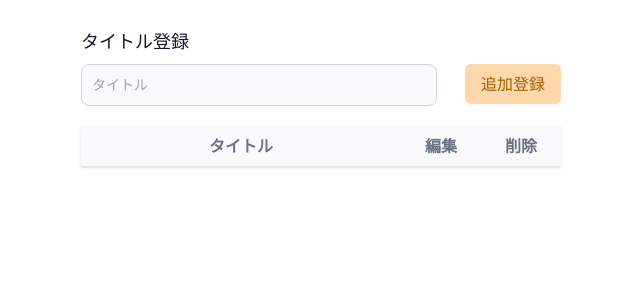
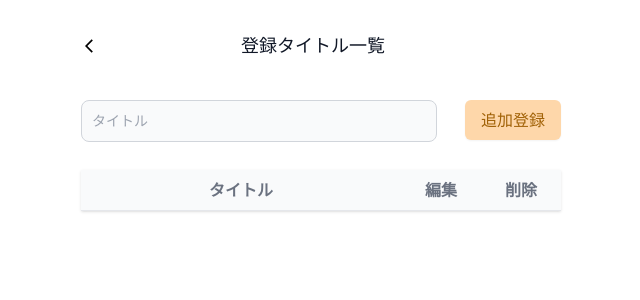
Before and after one commit to m0t0-taka/react-calendar, a React (Create React App) app: page /title in a window 1280 px wide. Shown: the top 300 px of the page, without its empty margins (319-959 px from the left). Built offline with nearby package versions, Linux system fonts and the light colour scheme.

Commit message:
タイトル一覧画面に、カレンダー画面に戻るボタン追加

```diff
--- a/src/components/Title.jsx
+++ b/src/components/Title.jsx
@@ -1,5 +1,10 @@
 import React, { useReducer, useState } from "react";
-import { MdModeEditOutline, MdDeleteOutline } from "react-icons/md";
+import { useNavigate } from "react-router-dom";
+import {
+  MdModeEditOutline,
+  MdDeleteOutline,
+  MdArrowBackIosNew,
+} from "react-icons/md";
 
 import { IconContext } from "react-icons";
 import { useEffect } from "react";
@@ -70,14 +75,29 @@ export const Title = () => {
     localStorage.setItem("savedSchedules", JSON.stringify(schedules));
   }, [schedules]);
 
+  let navigate = useNavigate();
+
+  const handleBackCalendar = () => {
+    navigate("/home");
+  };
+
   return (
     <div className="flex justify-center mx-auto my-5">
       <div className="flex flex-col">
-        <div className="flex mb-5">
+        <div className="flex my-3">
+          <div className="flex-none w-40 mt-1">
+            <button onClick={handleBackCalendar}>
+              <MdArrowBackIosNew />
+            </button>
+          </div>
+          <div className="flex-1">
+            <p className="block text-lg font-medium text-gray-900 dark:text-gray-800">
+              登録タイトル一覧
+            </p>
+          </div>
+        </div>
+        <div className="flex my-7">
           <div className="flex-1 w-48 mr-2">
-            <p className="block my-2 text-lg font-medium text-gray-900 dark:text-gray-800">
-              タイトル登録
-            </p>
             <input
               type="text"
               id="title"
@@ -89,7 +109,7 @@ export const Title = () => {
             />
             <p className="text-rose-600">{validation ? validation : ""}</p>
           </div>
-          <div className="flex-none w-24 ml-5 mt-11">
+          <div className="flex-none w-24 ml-5">
             <button
               type="submit"
               onClick={handleRegister}
```
